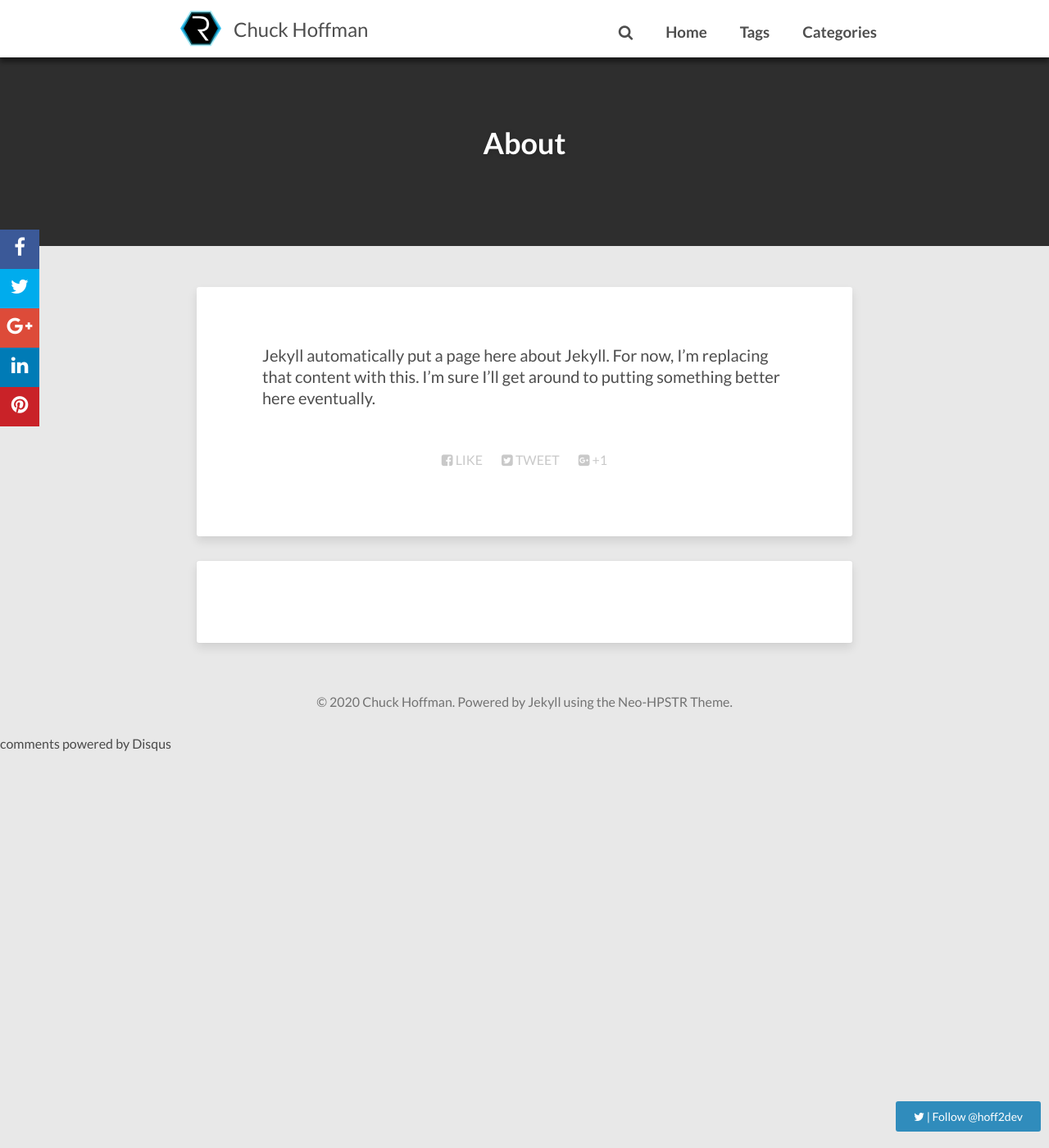
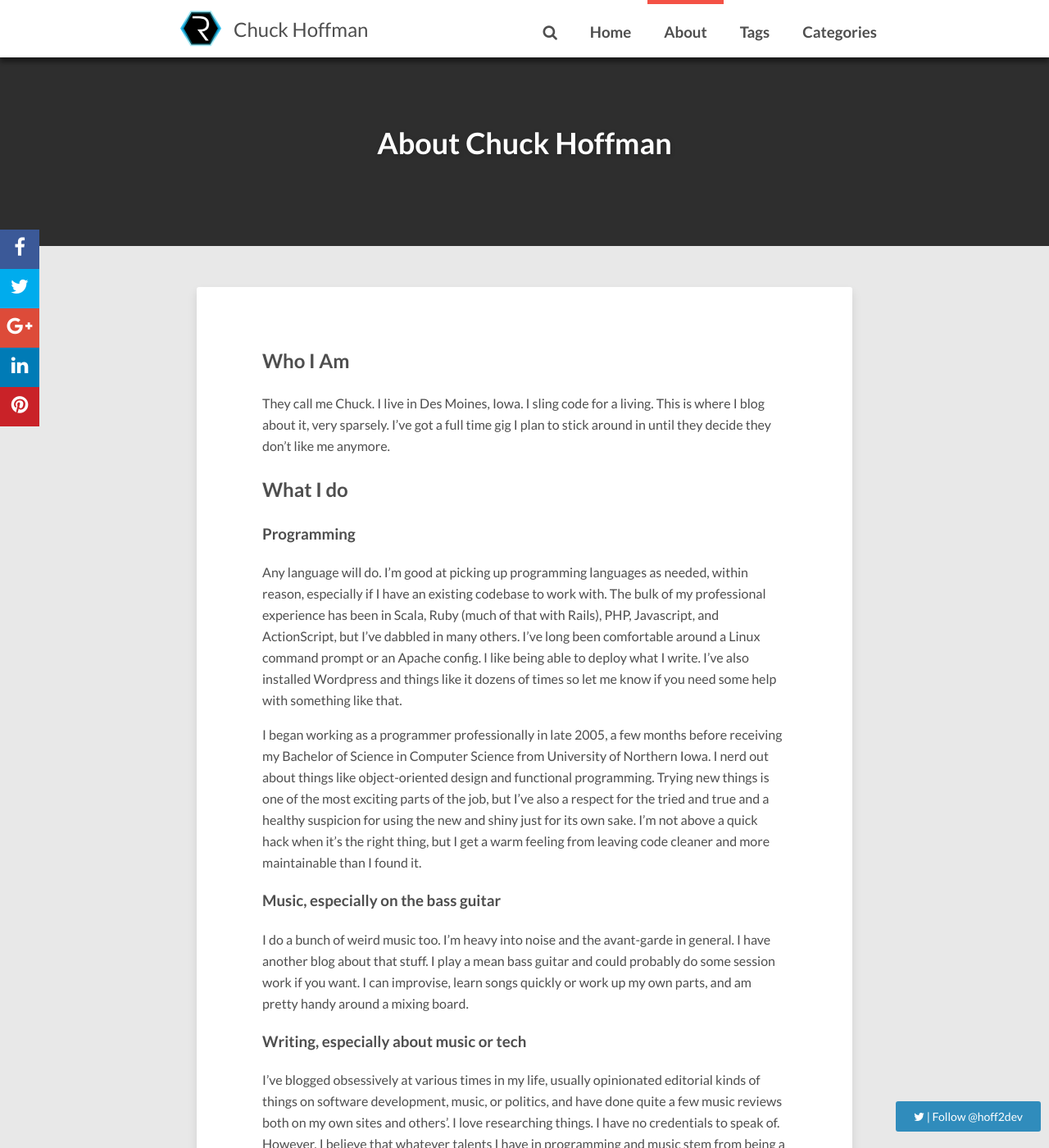
Before and after one commit to hoff2/hoff2.github.io, a Jekyll site: the page built from about.md, in a window 1280 px wide and 1400 px high. Shown: the whole window at 82% size. Built offline with Jekyll 4.4.1, drawn with Linux system fonts in a browser that asks for light colours; nearby versions of some CDN libraries; comment, search, counter and statistics services are not loaded; some of the changed text lies outside the part shown.

Commit message:
copy over old about page

```diff
--- a/_config.yml
+++ b/_config.yml
@@ -22,6 +22,8 @@ url: https://hoff2.dev
 menu:
   - title: 'Home'
     url: '/'
+  - title: 'About'
+    url: '/about'
   - title: 'Tags'
     url: '/tags'
   - title: 'Categories'
--- a/about.md
+++ b/about.md
@@ -1,9 +1,51 @@
 ---
 layout: page
-title: About
-permalink: /about/
+title: About Chuck Hoffman
+image:
+  feature: nails.jpg
+comments: false
+modified: 2016-02-14
 ---
 
-Jekyll automatically put a page here about Jekyll. For now, I'm replacing that
-content with this. I'm sure I'll get around to putting something better here
-eventually.
+## Who I Am
+
+They call me Chuck. I live in Des Moines, Iowa. I sling code for a living. This
+is where I blog about it, very sparsely. I've got a full time gig I plan to
+stick around in until they decide they don't like me anymore.
+
+## What I do
+
+### Programming
+
+Any language will do. I'm good at picking up programming languages as needed,
+within reason, especially if I have an existing codebase to work with. The bulk
+of my professional experience has been in Scala, Ruby (much of that with Rails),
+PHP, Javascript, and ActionScript, but I've dabbled in many others. I've long
+been comfortable around a Linux command prompt or an Apache config. I like being
+able to deploy what I write. I've also installed Wordpress and things like it
+dozens of times so let me know if you need some help with something like that.
+
+I began working as a programmer professionally in late 2005, a few months before
+receiving my Bachelor of Science in Computer Science from University of Northern
+Iowa. I nerd out about things like object-oriented design and functional
+programming. Trying new things is one of the most exciting parts of the job, but
+I've also a respect for the tried and true and a healthy suspicion for using the
+new and shiny just for its own sake. I'm not above a quick hack when it's the
+right thing, but I get a warm feeling from leaving code cleaner and more
+maintainable than I found it.
+
+### Music, especially on the bass guitar
+
+I do a bunch of weird music too. I'm heavy into noise and the avant-garde in
+general. I have another blog about that stuff. I play a mean bass guitar and
+could probably do some session work if you want. I can improvise, learn songs
+quickly or work up my own parts, and am pretty handy around a mixing board.
+
+### Writing, especially about music or tech
+
+I've blogged obsessively at various times in my life, usually opinionated
+editorial kinds of things on software development, music, or politics, and have
+done quite a few music reviews both on my own sites and others'. I love
+researching things. I have no credentials to speak of. However, I believe that
+whatever talents I have in programming and music stem from being a writer by
+nature, as music and programming are, as I see it, forms of language.
```
